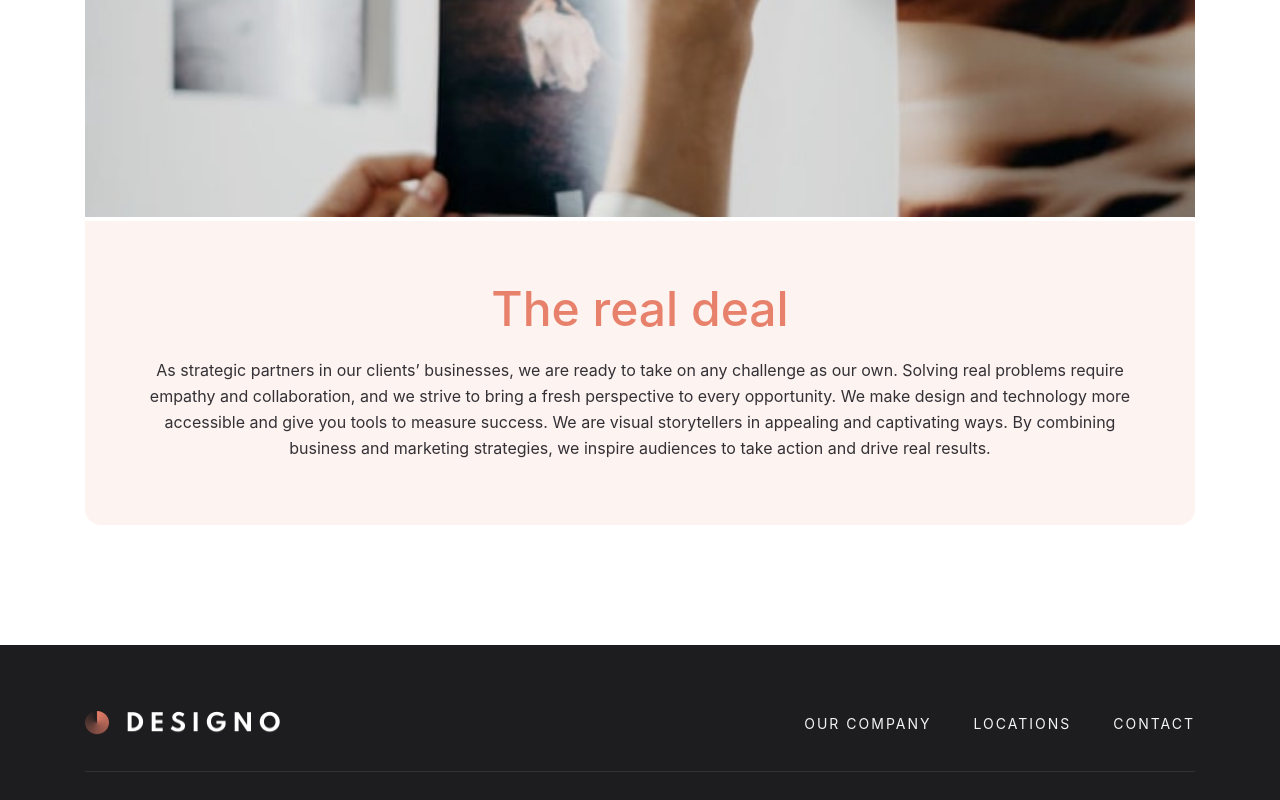
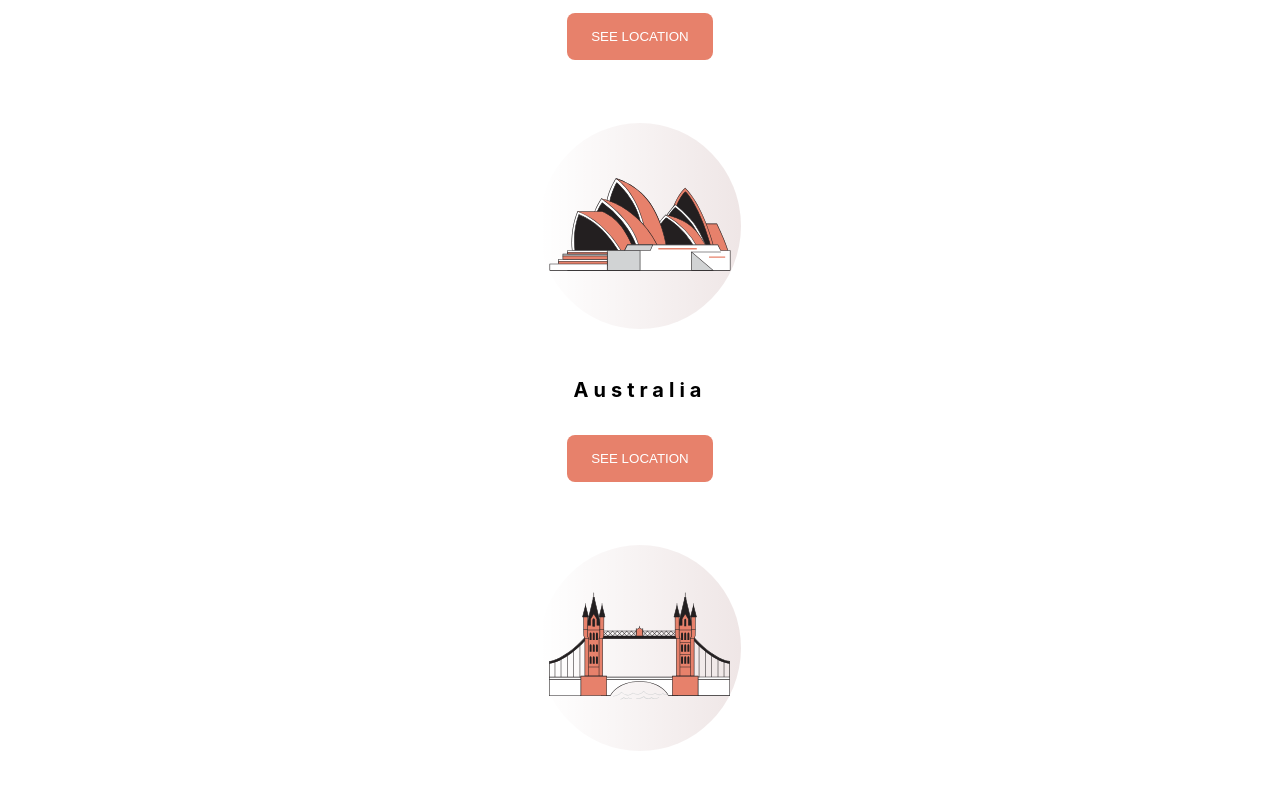
Before and after one commit to MartineauRemi/designo-website, a React (Create React App) app: page /our-company in a window 1280 px wide. Shown: the part 2340-3140 px from the top of the page. Built offline with nearby package versions, Linux system fonts and the light colour scheme.

Commit message:
Locations cards created + implemented in OurCompany page component

```diff
--- a/package.json
+++ b/package.json
@@ -10,6 +10,7 @@
     "react-animations": "^1.0.0",
     "react-dom": "^17.0.2",
     "react-router-dom": "^5.2.0",
+    "react-router-hash-link": "^2.4.3",
     "react-scripts": "4.0.3",
     "styled-components": "^5.3.0",
     "web-vitals": "^1.1.2"
--- /dev/null
+++ b/src/layout/shared/LocationsCards.js
@@ -0,0 +1,99 @@
+import React from 'react'
+import styled from "styled-components"
+import { PeachBtn } from '../../components/Buttons'
+import illustrationAustralia from '../../assets/shared/desktop/illustration-australia.svg'
+import illustrationCanada from '../../assets/shared/desktop/illustration-canada.svg'
+import illustrationUK from '../../assets/shared/desktop/illustration-united-kingdom.svg'
+import { HashLink as Link } from "react-router-hash-link"
+
+const List = styled.ul`
+    display: grid;
+    grid-template-columns: 1fr;
+    max-width: 69.375rem;
+    row-gap: 3rem;
+
+    @media screen and (min-width: 768px){
+        row-gap: 3.625rem;
+    }
+
+    @media screen and (min-width:1440px){
+        grid-template-columns: repeat(3, auto);
+        column-gap: 1.875rem;
+    }
+`
+
+const Card = styled.li`
+    width: 21.875rem;
+    height: 22.75rem;
+    display: flex;
+    flex-direction: column;
+    align-items: center;
+    place-self: center;
+`
+
+const ImgContainer = styled.div`
+    margin-bottom: 3rem;
+    position: relative;
+    z-index: 1;
+
+    &::before{
+        content: "";
+        border-radius: 50%;
+        background: linear-gradient(90deg, rgba(93, 2, 2, 0.0001) 0%, rgba(93, 2, 2, 0.497569) 500%);
+        position: absolute;
+        top: 0;
+        left: 0;
+        width: 100%;
+        height: 100%;
+        z-index: -1;
+    }
+`
+
+const Title = styled.h3`
+    margin-bottom: 2rem;
+`
+
+const LinkPeachBtn = styled(PeachBtn)`
+    a{
+        color: var(--white);
+    }
+`
+
+
+
+export default function LocationsCards({className}) {
+    const baseURL = "/locations"
+
+    return (
+        <List className={className}>
+            <Card>
+                <ImgContainer>
+                    <img src={illustrationCanada} alt="" />
+                </ImgContainer>
+                <Title>Canada</Title>
+                <LinkPeachBtn>
+                    <Link to={baseURL + "#location-canada"}>see location</Link>
+                </LinkPeachBtn>
+            </Card>
+
+            <Card>
+                <ImgContainer>
+                    <img src={illustrationAustralia} alt="" /></ImgContainer>
+                <Title>Australia</Title>
+                <LinkPeachBtn>
+                    <Link to={baseURL + "#location-australia"}>see location</Link>
+                </LinkPeachBtn>
+            </Card>
+
+            <Card>
+                <ImgContainer>
+                    <img src={illustrationUK} alt="" />
+                </ImgContainer>
+                <Title>United Kingdom</Title>
+                <LinkPeachBtn>
+                    <Link to={baseURL + "#location-UK"}>see location</Link>
+                </LinkPeachBtn>
+            </Card>
+        </List>
+    )
+}
--- a/src/pages/OurCompany.js
+++ b/src/pages/OurCompany.js
@@ -12,18 +12,31 @@ import theRealDealDesktop from "../assets/about/desktop/image-real-deal.jpg"
 import worldClassTalentMobile from "../assets/about/mobile/image-world-class-talent.jpg"
 import worldClassTalentTablet from "../assets/about/tablet/image-world-class-talent.jpg"
 import worldClassTalentDesktop from "../assets/about/desktop/image-world-class-talent.jpg"
+import LocationsCards from '../layout/shared/LocationsCards'
 
 const Main = styled.main`
     height: 100%;
 
+    .our-company__locations-cards{
+        margin-bottom: 7.5rem;
+    }
+
+    .our-company__text-card:nth-child(2){
+        margin-bottom: 7.5rem;
+    }
+
     @media screen and (min-width: 1440px){
-        .about__text-card{
+        .our-company__locations-cards{
+            margin-bottom: 10rem;
+        }
+        .our-company__text-card{
             display: flex;
             flex-direction: row-reverse;
             align-items: center;
 
             &:nth-child(2){
                 flex-direction: row;
+
                 article {
                     border-radius: 0 var(--layout-border-radius) var(--layout-border-radius) 0;
                 }
@@ -31,6 +44,8 @@ const Main = styled.main`
                 img{
                     border-radius: var(--layout-border-radius) 0 0 var(--layout-border-radius);
                 }
+
+                margin-bottom: 10rem;
             }
         }
     }
@@ -97,7 +112,7 @@ const Aside = styled.aside`
 export default function OurCompany() {
     return (
         <Main>
-            <Card className="about__text-card">
+            <Card className="our-company__text-card">
                 <Aside>
                     <picture>
                         <source media="(min-width: 1440px)" srcset={aboutUsDesktop}/>
@@ -115,7 +130,7 @@ export default function OurCompany() {
                 </Article>
             </Card>
 
-            <Card className="about__text-card">
+            <Card className="our-company__text-card">
                 <Aside>
                     <picture>
                         <source media="(min-width: 1440px)" srcset={worldClassTalentDesktop}/>
@@ -136,7 +151,9 @@ export default function OurCompany() {
                 </Article>
             </Card>
 
-            <Card className="about__text-card">
+            <LocationsCards className="our-company__locations-cards" />
+
+            <Card className="our-company__text-card">
                 <Aside>
                     <picture>
                         <source media="(min-width: 1440px)" srcset={theRealDealDesktop}/>
@@ -154,9 +171,6 @@ export default function OurCompany() {
                         By combining business and marketing strategies, we inspire audiences to take action and drive real results.
                     </p>
                 </Article>
-                <Aside>
-
-                </Aside>
             </Card>
         </Main>
     )
```
Also changed, not shown: 1 other file (tests, documents, lock files or other folders).
